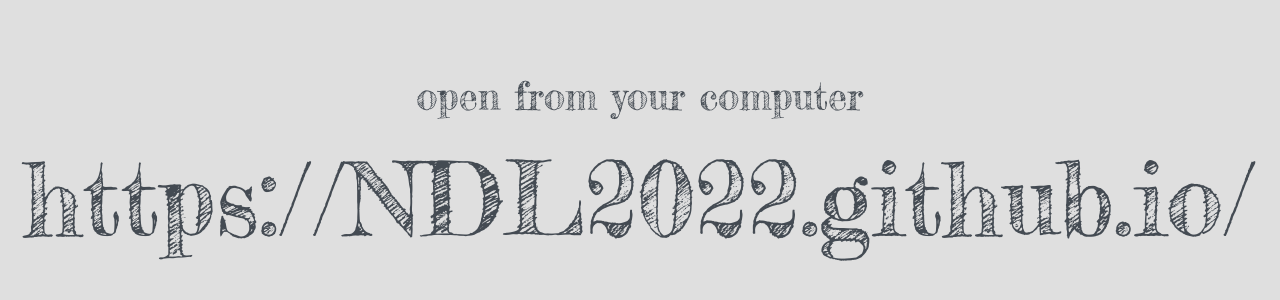
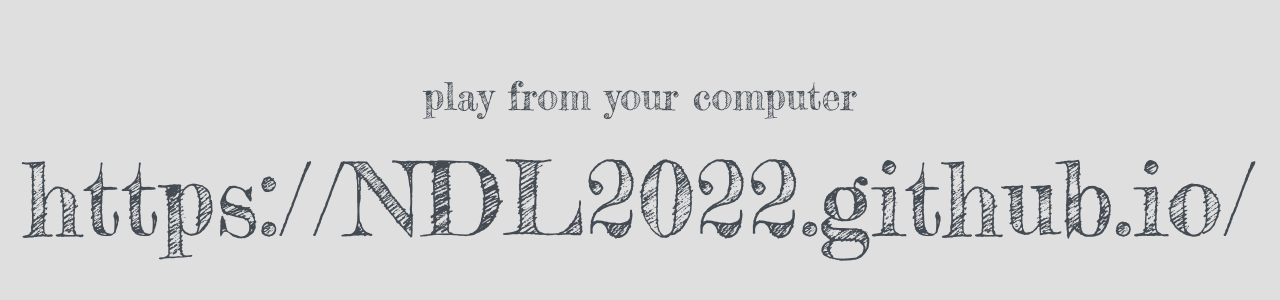
Before and after one commit to NDL2022/ndl2022.github.io, a plain HTML site: page about.html in a window 1280 px wide. Shown: the part 200-500 px from the top of the page. Drawn offline with Linux system fonts and the light colour scheme.

Commit message:
2022 Updates

```diff
--- a/about.html
+++ b/about.html
@@ -16,7 +16,7 @@
 <body>
 	<div id="about" style="height:20vw;">
 		<div class="flyin_text unselectable" style="font-size:3vw;font-family:FrederickatheGreat;display:block;">
-			open from your computer
+			play from your computer
 		</div>
 		<div class="flyin_text unselectable" style="font-size:1vw;font-family:FrederickatheGreat;display:block;">&nbsp;</div>
 		<div id="thelink" class="flyin_text" style="font-size:8vw;font-family:FrederickatheGreat;z-index:99;">
```
